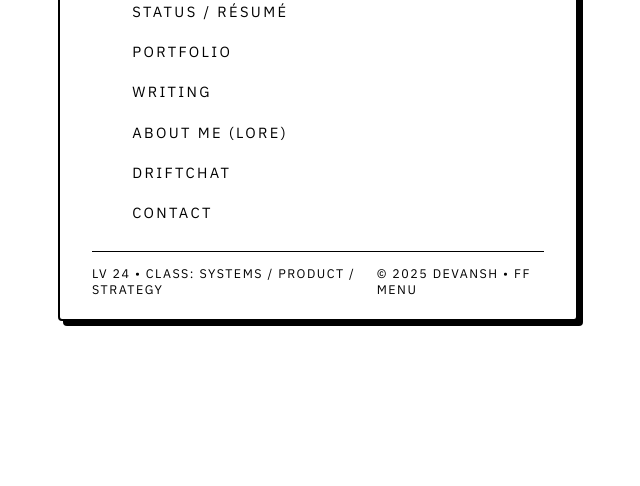
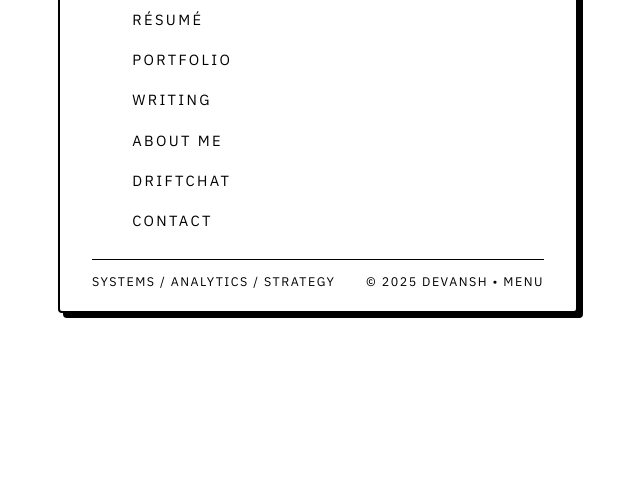
Before and after one commit to DevanshMishra21/devansh-website, a plain HTML site: page index.html in a window 1280 px wide. Shown: the part 314-800 px from the top of the page, without its empty margins (322-962 px from the left). Drawn offline with Linux system fonts and the light colour scheme.

Commit message:
Update labels in navigation and footer

```diff
--- a/index.html
+++ b/index.html
@@ -22,7 +22,7 @@
 
         <a href="https://YOUR_RESUME_LINK" target="_blank" class="ff-menu-item">
           <span class="ff-cursor">▶</span>
-          <span class="ff-menu-label">STATUS / RÉSUMÉ</span>
+          <span class="ff-menu-label">RÉSUMÉ</span>
         </a>
 
         <a href="https://YOUR_PORTFOLIO_LINK" target="_blank" class="ff-menu-item">
@@ -37,7 +37,7 @@
 
         <a href="about.html" class="ff-menu-item">
           <span class="ff-cursor">▶</span>
-          <span class="ff-menu-label">ABOUT ME (LORE)</span>
+          <span class="ff-menu-label">ABOUT ME</span>
         </a>
 
         <a href="https://YOUR_DRIFTCHAT_LINK" target="_blank" class="ff-menu-item">
@@ -54,10 +54,10 @@
 
       <footer class="ff-menu-footer">
         <div class="ff-footer-left">
-          LV 24 • CLASS: SYSTEMS / PRODUCT / STRATEGY
+          SYSTEMS / ANALYTICS / STRATEGY
         </div>
         <div class="ff-footer-right">
-          © <span id="year"></span> DEVANSH • FF MENU
+          © <span id="year"></span> DEVANSH • MENU
         </div>
       </footer>
 
```
